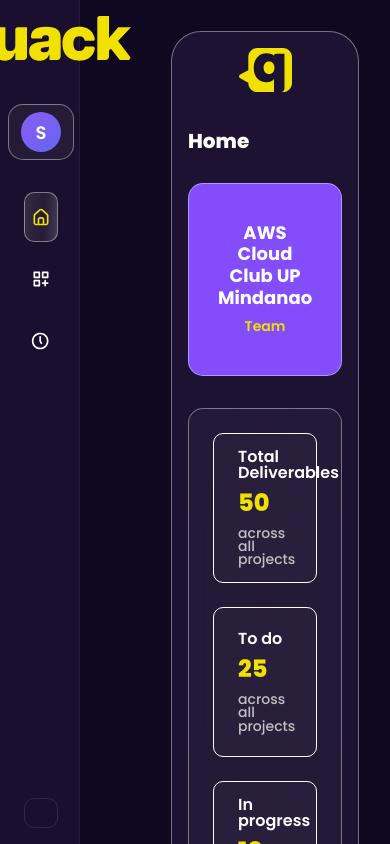
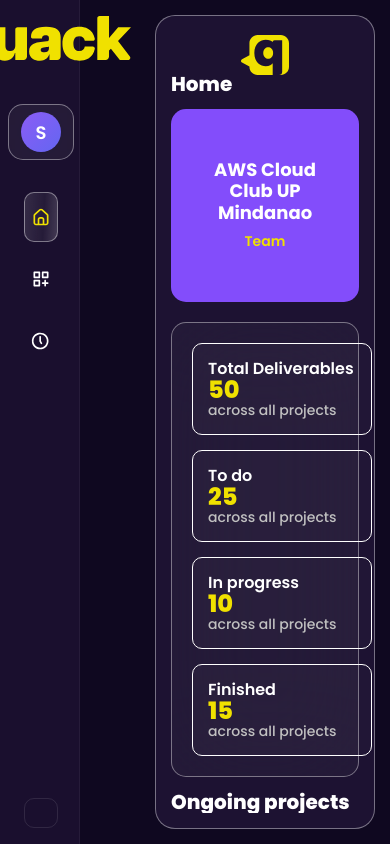
Before and after one commit to feevolinto/Quack, a React (Vite) app in the folder client/: page / in a window 390 px wide. Built offline with nearby package versions, Linux system fonts and the light colour scheme; sample sign-in values are in the browser's storage.

Commit message:
Update Home.css

```diff
--- a/client/src/styles/Home.css
+++ b/client/src/styles/Home.css
@@ -2,39 +2,53 @@
 
 .home-page {
   width: 100%;
-  min-height: 100vh;
-  background-color: #0f0820;
-  padding: 2rem;
+  height: 100%;
   display: flex;
   justify-content: center;
-  align-items: flex-start;
+  align-items: center;
 }
 
 .home-container {
   display: flex;
   width: 100%;
-  max-width: 1184px;
-  min-height: 947px;
-  padding: 20px 20px;
+  height: calc(100vh - 60px);
+  max-width: 1200px;
+  padding: 30px;
   flex-direction: column;
   justify-content: flex-start;
   align-items: center;
-  gap: 2rem;
+  gap: 30px;
   border-radius: 30px;
   border: 1px solid rgba(255, 255, 255, 0.4);
   background: #1d1232;
   backdrop-filter: blur(50px);
+  overflow: hidden;
 }
 
 /* Header */
 .home-header {
   display: flex;
   align-items: center;
-  gap: 1rem;
+  gap: 15px;
   align-self: flex-start;
+  width: 100%;
 }
 
+.home-logo-placeholder {
+  width: 48px;
+  height: 48px;
+  display: flex;
+  align-items: center;
+  justify-content: center;
+}
 
+.home-logo-placeholder img {
+  width: 100%;
+  height: 100%;
+  object-fit: contain;
+  margin-top: -20px;
+  margin-bottom: -20px;
+}
 
 .home-title {
   color: #fff;
@@ -42,13 +56,13 @@
   font-size: 24px;
   font-weight: 800;
   line-height: 20px;
-  margin: 0;
+  margin-top: -20px;
 }
 
 /* Top Section */
 .home-top-section {
   display: flex;
-  gap: 2rem;
+  gap: 30px;
   width: 100%;
   flex-wrap: wrap;
 }
@@ -58,12 +72,10 @@
   display: flex;
   width: 204px;
   height: 193px;
-  padding: 20px 63px;
+  padding: 30px;
   justify-content: center;
   align-items: center;
-  gap: 10px;
   border-radius: 15px;
-  border: 1px solid rgba(255, 255, 255, 0.4);
   background: #834dfb;
   backdrop-filter: blur(50px);
 }
@@ -74,7 +86,7 @@
   align-items: center;
   justify-content: center;
   text-align: center;
-  gap: 0.5rem;
+  gap: 8px;
 }
 
 .team-name {
@@ -98,12 +110,12 @@
 .summary-container {
   display: flex;
   flex: 1;
-  min-width: 600px;
+  min-width: 650px;
   height: 194px;
-  padding: 10px 10px;
-  justify-content: center;
-  align-items: center;
-  gap: 1.5rem;
+  padding: 20px 20px;
+  justify-content: space-between;
+  align-items: stretch;
+  gap: 15px;
   border-radius: 15px;
   border: 1px solid rgba(255, 255, 255, 0.4);
   background: rgba(126, 126, 126, 0.08);
@@ -112,16 +124,15 @@
 
 /* Summary Card */
 .summary-card {
-  width: 200px;
-  height: 150px;
-  padding: 1.5rem;
+  flex: 1;
+  min-width: 180px;
+  padding: 20px;
   border-radius: 10px;
   border: 1px solid #fff;
   display: flex;
   flex-direction: column;
-  justify-content: center;
+  justify-content: space-between;
   align-items: flex-start;
-  gap: 0.75rem;
   background: rgba(255, 255, 255, 0.02);
 }
 
@@ -130,7 +141,7 @@
   font-family: 'Poppins', sans-serif;
   font-size: 16px;
   font-weight: 600;
-  line-height: 95.463%;
+  line-height: 1.2;
   margin: 0;
 }
 
@@ -139,8 +150,9 @@
   font-family: 'Poppins', sans-serif;
   font-size: 24px;
   font-weight: 800;
-  line-height: 95.463%;
+  line-height: 1;
   margin: 0;
+  align-self: flex-start;
 }
 
 .summary-subtitle {
@@ -148,7 +160,7 @@
   font-family: 'Poppins', sans-serif;
   font-size: 14px;
   font-weight: 500;
-  line-height: 95.463%;
+  line-height: 1.2;
   margin: 0;
 }
 
@@ -157,7 +169,9 @@
   width: 100%;
   display: flex;
   flex-direction: column;
-  gap: 1.5rem;
+  gap: 20px;
+  flex: 1;
+  overflow: hidden;
 }
 
 .ongoing-title {
@@ -167,25 +181,46 @@
   font-weight: 800;
   line-height: 20px;
   margin: 0;
+  flex-shrink: 0;
 }
 
 /* Projects Grid */
 .projects-grid {
   display: grid;
-  grid-template-columns: repeat(auto-fill, minmax(357px, 1fr));
-  gap: 1.5rem;
+  grid-template-columns: repeat(auto-fill, minmax(340px, 1fr));
+  gap: 30px;
   width: 100%;
+  overflow-y: auto;
+  padding-right: 10px;
+}
+
+/* Custom Scrollbar */
+.projects-grid::-webkit-scrollbar {
+  width: 8px;
+}
+
+.projects-grid::-webkit-scrollbar-track {
+  background: rgba(255, 255, 255, 0.05);
+  border-radius: 10px;
+}
+
+.projects-grid::-webkit-scrollbar-thumb {
+  background: rgba(131, 77, 251, 0.5);
+  border-radius: 10px;
+}
+
+.projects-grid::-webkit-scrollbar-thumb:hover {
+  background: rgba(131, 77, 251, 0.7);
 }
 
 /* Project Card */
 .project-card {
   display: flex;
   width: 100%;
-  min-height: 253px;
-  padding: 30px 3cqb;
+  min-height: 300px;
+  padding: 30px;
   justify-content: center;
   align-items: center;
-  gap: 10px;
   border-radius: 15px;
   border: 1px solid rgba(255, 255, 255, 0.4);
   background: rgba(255, 255, 255, 0.05);
@@ -202,11 +237,10 @@
   width: 100%;
   display: flex;
   flex-direction: column;
-  gap: 0.75rem;
+  gap: 12px;
 }
 
 .project-date {
-  height: 19px;
   color: #c1c1c1;
   font-family: 'Poppins', sans-serif;
   font-size: 16px;
@@ -216,7 +250,6 @@
 }
 
 .project-name {
-  height: 58px;
   color: #fff;
   font-family: 'Poppins', sans-serif;
   font-size: 24px;
@@ -226,7 +259,6 @@
 }
 
 .project-location {
-  height: 22px;
   color: #fff;
   font-family: 'Poppins', sans-serif;
   font-size: 16px;
@@ -245,27 +277,30 @@
 }
 
 .project-divider {
-  width: 100%;
+  width: calc(100% + 60px);
+  margin-left: -30px;
+  margin-right: -30px;
   height: 1px;
   background: linear-gradient(104deg,
     rgba(255, 255, 255, 0.24) 7.5%,
     rgba(203, 203, 203, 0.06) 52.11%,
     rgba(255, 255, 255, 0.18) 95.39%
   );
-  margin: 0.5rem 0;
+  margin-top: 8px;
+  margin-bottom: 8px;
 }
 
 .project-footer {
   display: flex;
   justify-content: space-between;
   align-items: center;
-  gap: 1rem;
+  gap: 15px;
 }
 
 .progress-section {
   display: flex;
   flex-direction: column;
-  gap: 0.5rem;
+  gap: 8px;
   flex: 1;
 }
 
@@ -293,10 +328,10 @@
 
 .days-left {
   display: flex;
-  padding: 5px 15px 4px 27px;
-  justify-content: flex-end;
+  padding: 8px 16px;
+  justify-content: center;
   align-items: center;
-  gap: 0.5rem;
+  gap: 8px;
   background: rgba(255, 255, 255, 0.05);
   border-radius: 20px;
 }
@@ -322,13 +357,15 @@
 /* Responsive Design */
 @media (max-width: 1200px) {
   .home-container {
-    padding: 20px 40px;
+    padding: 30px;
+    height: calc(100vh - 40px);
   }
 
   .summary-container {
     min-width: auto;
     flex-wrap: wrap;
     height: auto;
+    flex-shrink: 0;
   }
 
   .projects-grid {
@@ -337,16 +374,16 @@
 }
 
 @media (max-width: 768px) {
-  .home-page {
-    padding: 1rem;
-  }
-
   .home-container {
-    padding: 1.5rem;
+    padding: 20px;
+    gap: 20px;
+    height: calc(100vh - 40px);
   }
 
   .home-top-section {
     flex-direction: column;
+    gap: 20px;
+    flex-shrink: 0;
   }
 
   .team-card,
@@ -356,25 +393,36 @@
   }
 
   .summary-container {
-    padding: 1.5rem;
+    padding: 20px;
   }
 
   .summary-card {
     width: 100%;
+    padding: 20px;
   }
 
   .projects-grid {
     grid-template-columns: 1fr;
+    gap: 20px;
   }
 
   .project-card {
-    padding: 1.5rem;
+    padding: 20px;
+  }
+
+  .project-divider {
+    width: calc(100% + 40px);
+    margin-left: -20px;
+    margin-right: -20px;
   }
 }
 
 @media (max-width: 480px) {
   .home-container {
-    padding: 1rem;
+    padding: 15px;
+    gap: 15px;
+    border-radius: 20px;
+    height: calc(100vh - 30px);
   }
 
   .home-title,
@@ -386,4 +434,22 @@
     font-size: 20px;
     line-height: 24px;
   }
+
+  .team-card {
+    padding: 20px;
+  }
+
+  .summary-card {
+    padding: 15px;
+  }
+
+  .project-card {
+    padding: 15px;
+  }
+
+  .project-divider {
+    width: calc(100% + 30px);
+    margin-left: -15px;
+    margin-right: -15px;
+  }
 }
```
